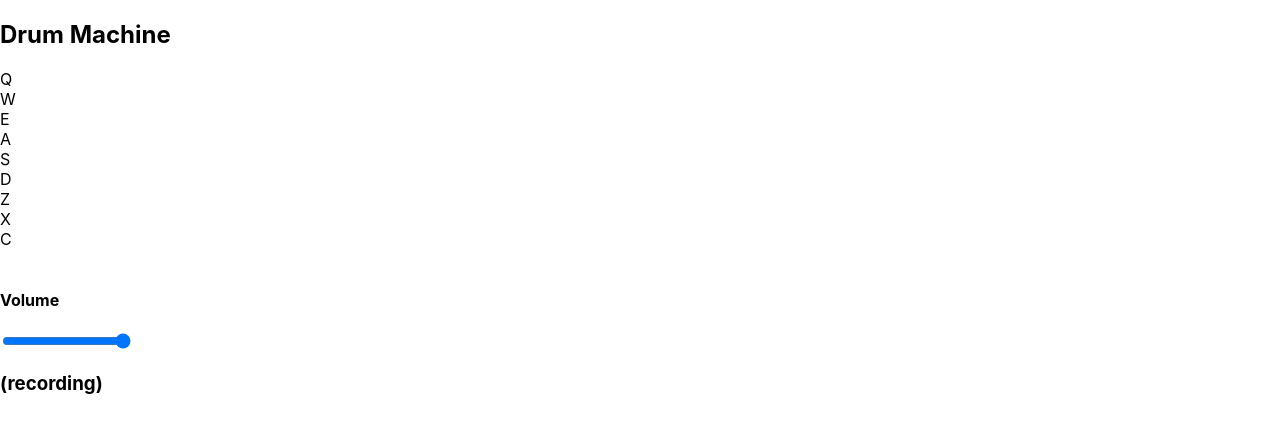
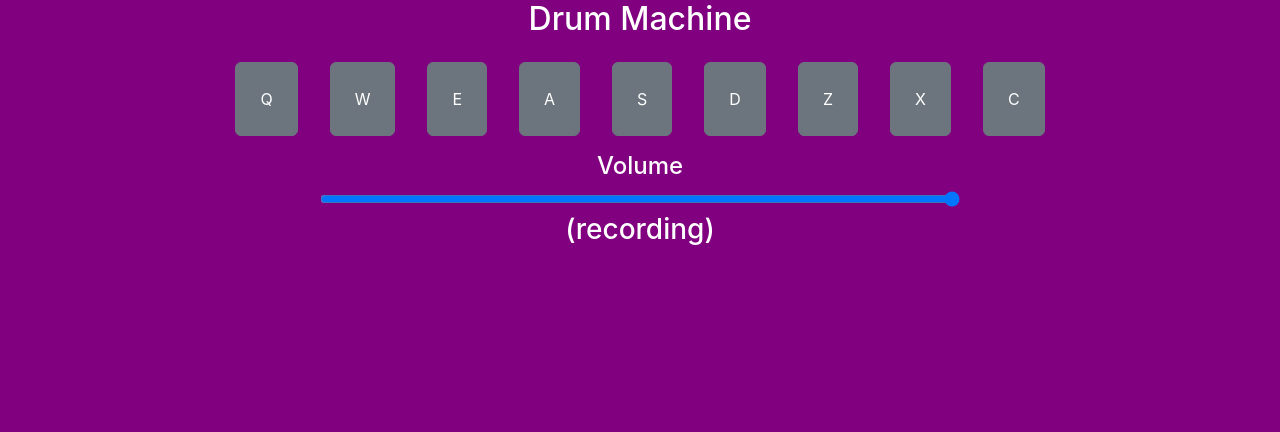
Before and after one commit to Zmulvihill/Drum-Machine, a React (Create React App) app: page / in a window 1280 px wide. Shown: the top 432 px of the page. Built offline with nearby package versions, Linux system fonts and the light colour scheme.

Commit message:
added css styles and saved, added bootstrap script to index and saved

```diff
--- a/public/index.html
+++ b/public/index.html
@@ -12,6 +12,7 @@
     <script crossorigin src="https://unpkg.com/react@18/umd/react.development.js"></script>
     <script crossorigin src="https://unpkg.com/react-dom@18/umd/react-dom.development.js"></script>
     <script src="https://unpkg.com/@babel/standalone/babel.min.js"></script>
+    <link href="https://cdn.jsdelivr.net/npm/bootstrap@5.3.0/dist/css/bootstrap.min.css" rel="stylesheet"/>
     <link rel="apple-touch-icon" href="%PUBLIC_URL%/logo192.png" />
     <!--
       manifest.json provides metadata used when your web app is installed on a
--- a/src/App.css
+++ b/src/App.css
@@ -1,38 +1,5 @@
 .App {
+  background-color: purple ;
+  color: white;
   text-align: center;
 }
-
-.App-logo {
-  height: 40vmin;
-  pointer-events: none;
-}
-
-@media (prefers-reduced-motion: no-preference) {
-  .App-logo {
-    animation: App-logo-spin infinite 20s linear;
-  }
-}
-
-.App-header {
-  background-color: #282c34;
-  min-height: 100vh;
-  display: flex;
-  flex-direction: column;
-  align-items: center;
-  justify-content: center;
-  font-size: calc(10px + 2vmin);
-  color: white;
-}
-
-.App-link {
-  color: #61dafb;
-}
-
-@keyframes App-logo-spin {
-  from {
-    transform: rotate(0deg);
-  }
-  to {
-    transform: rotate(360deg);
-  }
-}
--- a/src/App.js
+++ b/src/App.js
@@ -65,12 +65,12 @@ function App() {
       audioTag.play();
       index++;
     }, speed * 600);
-    setTimeout(() => clearInterval(interval), 600 * speed * recordArray.length - 1);
+    setTimeout(() => clearInterval(interval), 600 * speed * (recordArray.length - 1));
   };
 
   return (
-    <div className="bg-info min-vh-100 text-white">
-      <div className="text-center">
+    <div className="App royal-purple-bg min-vh-100 text-white">
+      <div className="App text-center">
         <h2>Drum Machine</h2>
         {audioClips.map((clip) => (
           <Pad
@@ -145,7 +145,10 @@ function Pad({ clip, volume, setRecording }) {
   };
 
   return (
-    <div onClick={playSound} className={'btn btn-secondary p-4 m-3 ${active && "btn-warning"} '}>
+    <div
+    onClick={playSound}
+    className={`btn btn-secondary p-4 m-3 ${active && "btn-warning"}`}
+    >
       <audio className="clip" id={clip.keyTrigger}src={clip.url} />
       {clip.keyTrigger}
     </div>
```
